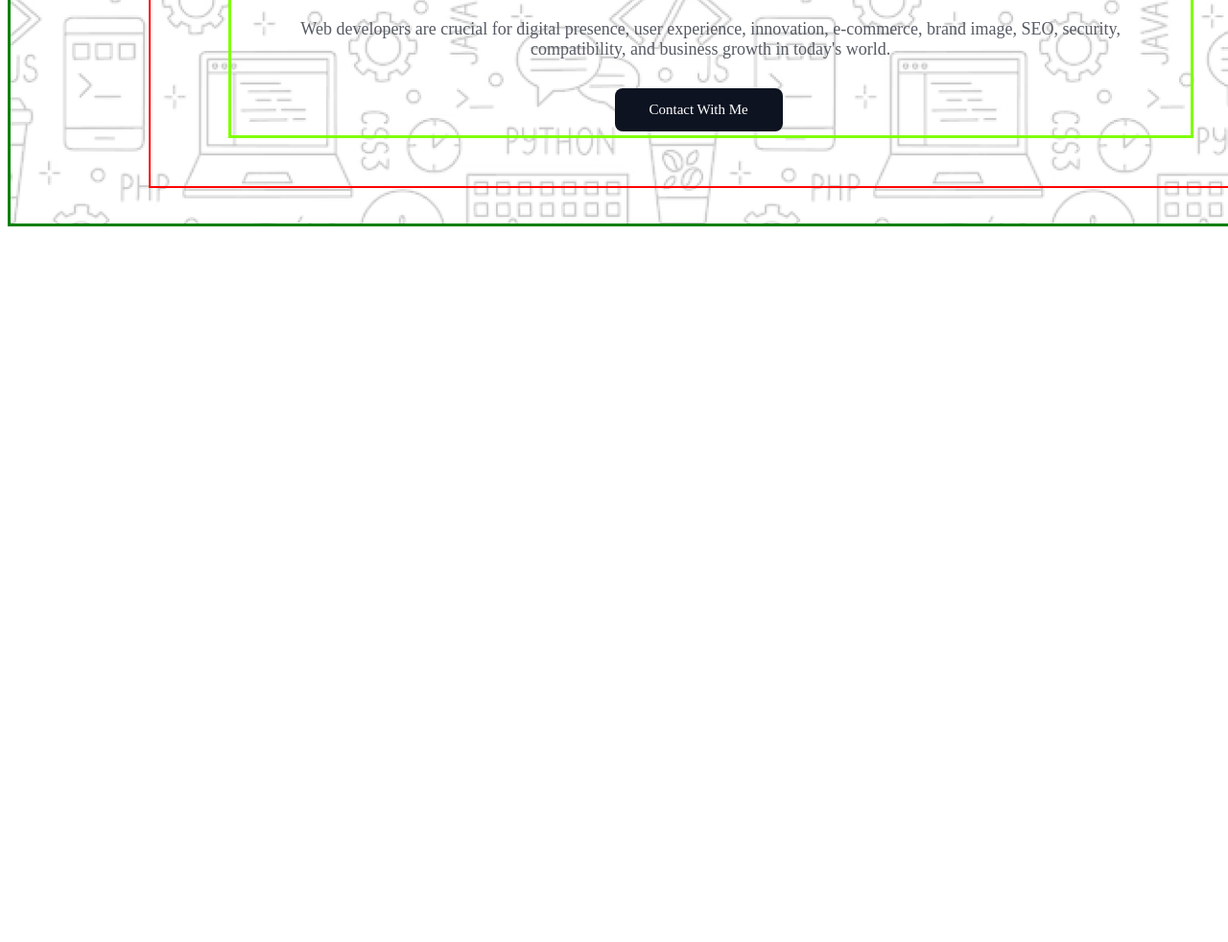
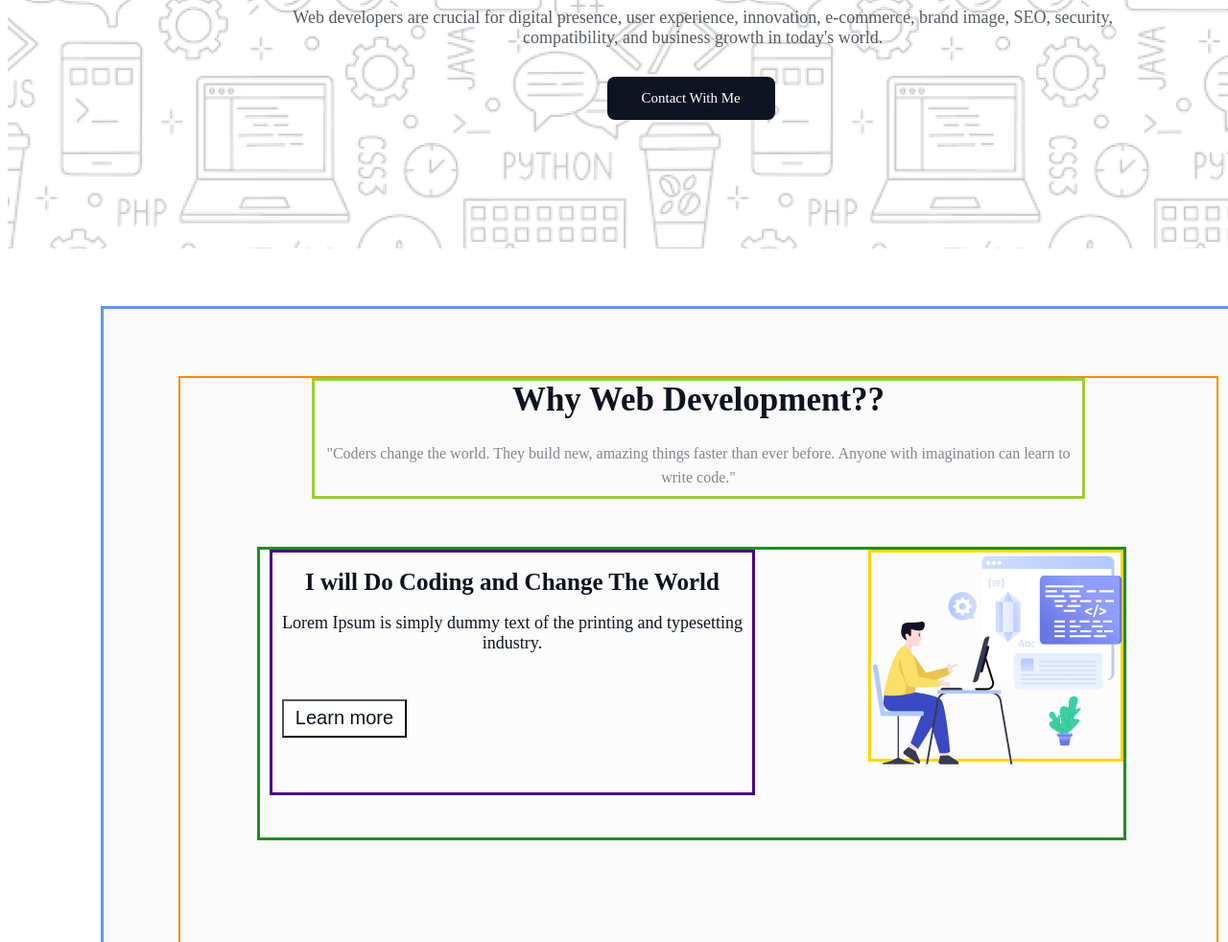
Before and after one commit to jahidul2006/my-first-assignment, a plain HTML site: page index.html in a window 1280 px wide. Shown: the part 538-1520 px from the top of the page at 96% size. Before the commit the page ends 800 px from the top, so only its background shows below. Drawn offline with Linux system fonts and the light colour scheme; a web font is replaced by a local one.

Commit message:
added this picture

```diff
--- a/index.html
+++ b/index.html
@@ -37,6 +37,26 @@
     </header>
 
     <main>
+        <div class="main-contant">
+            <div class="container">
+                <div class="text-web">
+                    <h1 class="title">Why Web Development??</h1>
+                    <p class="pera">"Coders change the world. They build new, amazing things faster than ever before. Anyone with imagination can learn to write code."</p>
+                </div>
+                    <div class="parent-1">
+                        <div class="div-1">
+                            <h1 class="layer">I will Do Coding and Change The World </h1>
+                            <p class="layer-p">Lorem Ipsum is simply dummy text of the printing and typesetting industry.</p>
+                          <a href="">  <button class="learn">Learn more</button></a>
+                        </div>
+                        <div class="div-2">
+                            <img src="./assets/Layer_1.png" alt="">
+                        </div>
+                    </div>
+
+
+            </div>
+        </div>
 
     </main>
 
--- a/styles/style.css
+++ b/styles/style.css
@@ -31,20 +31,17 @@ body{
     background-image: url('../assets/Hero-bg.png');
     height: 650px;
     width: 1440px;
-    border: 3px solid green;
+
  }
  .profile{
     background-image: url('../assets/Group.png');
-
     height: 220px;
     width: 220px;
-    border: 2px solid brown;
     margin: 0 auto;
  }
  .banner-contant{
     width: 80%;
     height: 580px;
-    border: 2px solid red;
     margin-top: 2%;
     margin-left: 10%;
  }
@@ -66,16 +63,11 @@ body{
  .text-contant{
     height: 280px;
     width: 1000px;
-    border: 3px solid chartreuse;
+
     margin-top: 20px;
     margin-left: 7%;
  }
- /* .text-contant-2{
-    height: 100px;
-    width: 1000px;
-    border: 3px solid chartreuse;
-    margin-left: 7%;
- } */
+
  .headline{
     margin-top: 0px;
     line-height: 65px;
@@ -90,3 +82,81 @@ body{
     color:rgb(86, 90, 99);
     text-align: center;
  }
+ .main-contant{
+    height: 1450px;
+    width: 1240px;
+    border: 3px solid cornflowerblue;
+    margin: 0 auto;
+    margin-top: 60px;
+    background-color: rgba(13, 19, 33, 0.02);
+ }
+.container{
+    height: 1300px;
+    width: 1080px;
+    border: 2px solid darkorange;
+    margin: 0 auto;
+    margin-top: 70px ;
+}
+.text-web{
+    height: 120px;
+    width: 800px;
+    border: 3px solid yellowgreen;
+    margin: 0 auto;
+
+    text-align: center;
+    font-family: Azeret Mono;
+}
+.title{
+    margin-top: 0px;
+    font-size: 35px;
+    color: rgb(13, 19, 33);
+}
+.pera{
+    line-height: 25px;
+    color: rgb(130, 134, 142);
+}
+.parent-1{
+   height: 300px;
+   width: 900px;
+   border: 3px solid forestgreen;
+   margin-top: 50px;
+   margin-left: 80px;
+   background-color: rgb(252, 252, 253);
+   display: flex;
+   justify-content: space-between;
+
+
+
+}
+.div-1{
+    width: 500px;
+    height: 250px;
+    border: 3px solid indigo;
+    margin-left: 10px;
+
+}
+.layer{
+    font-family: Azeret Mono;
+    font-size: 25px;
+    text-align: center;
+}
+.layer-p{
+    color: rgb(13, 19, 33);
+    font-size: 18px;
+    text-align: center;
+}
+.learn{
+    height: 40px;
+    width: 130px;
+    font-size: 20px;
+    margin-left: 2%;
+    margin-top: 30px;
+    background-color: white;
+
+}
+
+.div-2{
+    height: 215px;
+    width: 260px;
+    border: 3px solid gold;
+}
```
